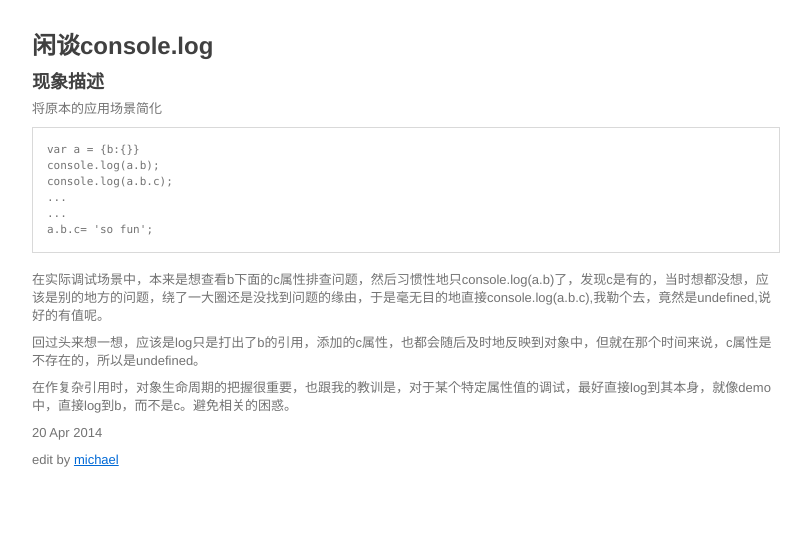
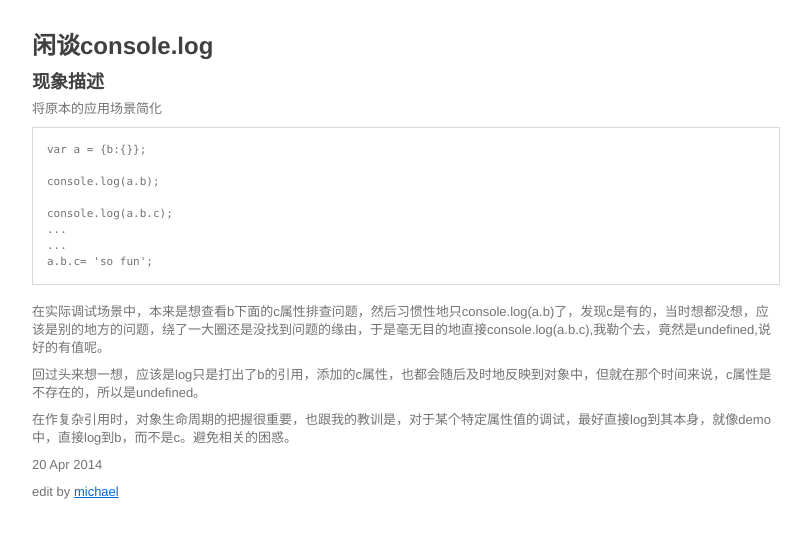
Before and after one commit to AxeMea/axemea.github.com, a Jekyll site: the page built from _posts/2014-04-20-about-console-log.md, in a window 1280 px wide. Shown: the top 538 px of the page, without its empty margins (234-1045 px from the left). Built offline with Jekyll 4.4.1, drawn with Linux system fonts in a browser that asks for light colours.

Commit message:
2014-04-20-about-console-log.md

````diff
--- a/_posts/2014-04-20-about-console-log.md
+++ b/_posts/2014-04-20-about-console-log.md
@@ -9,9 +9,11 @@ title: 闲谈console.log
 
 将原本的应用场景简化
 
-```javascript
-var a = {b:{}}
+```
+var a = {b:{}};
+
 console.log(a.b);
+
 console.log(a.b.c);
 ...
 ...
````
